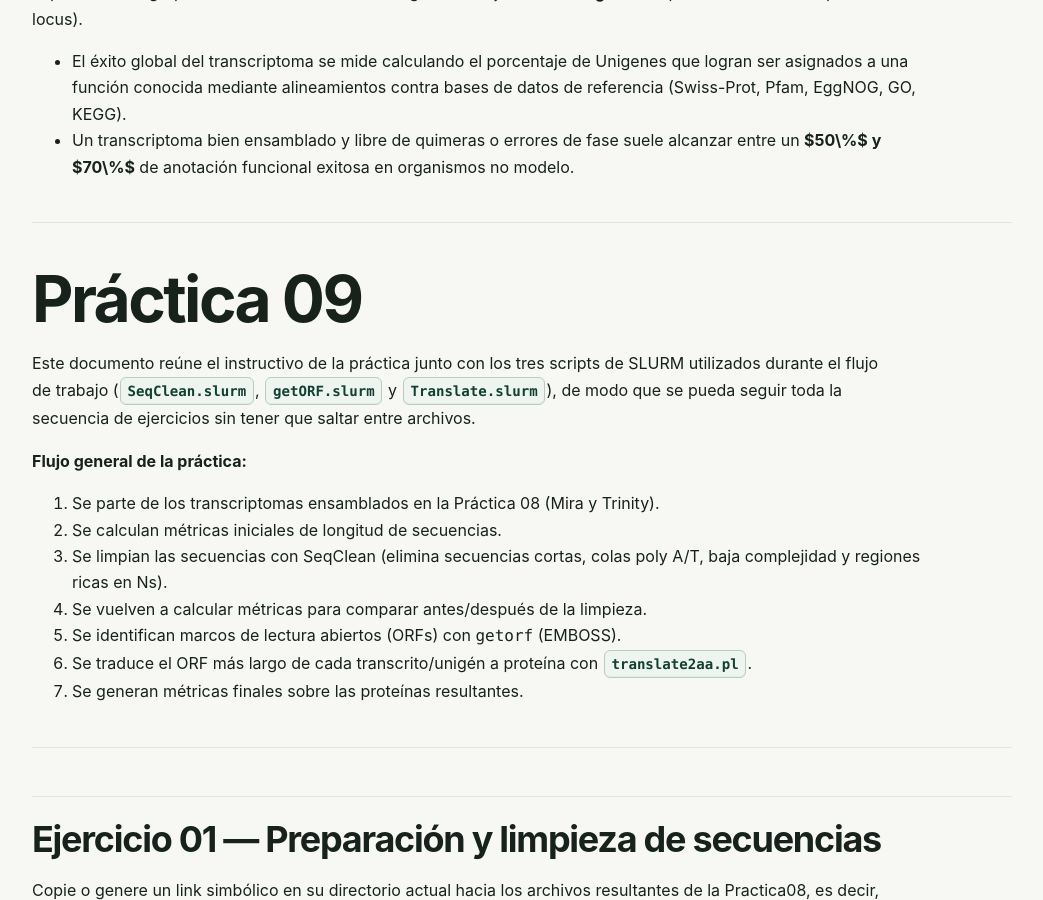
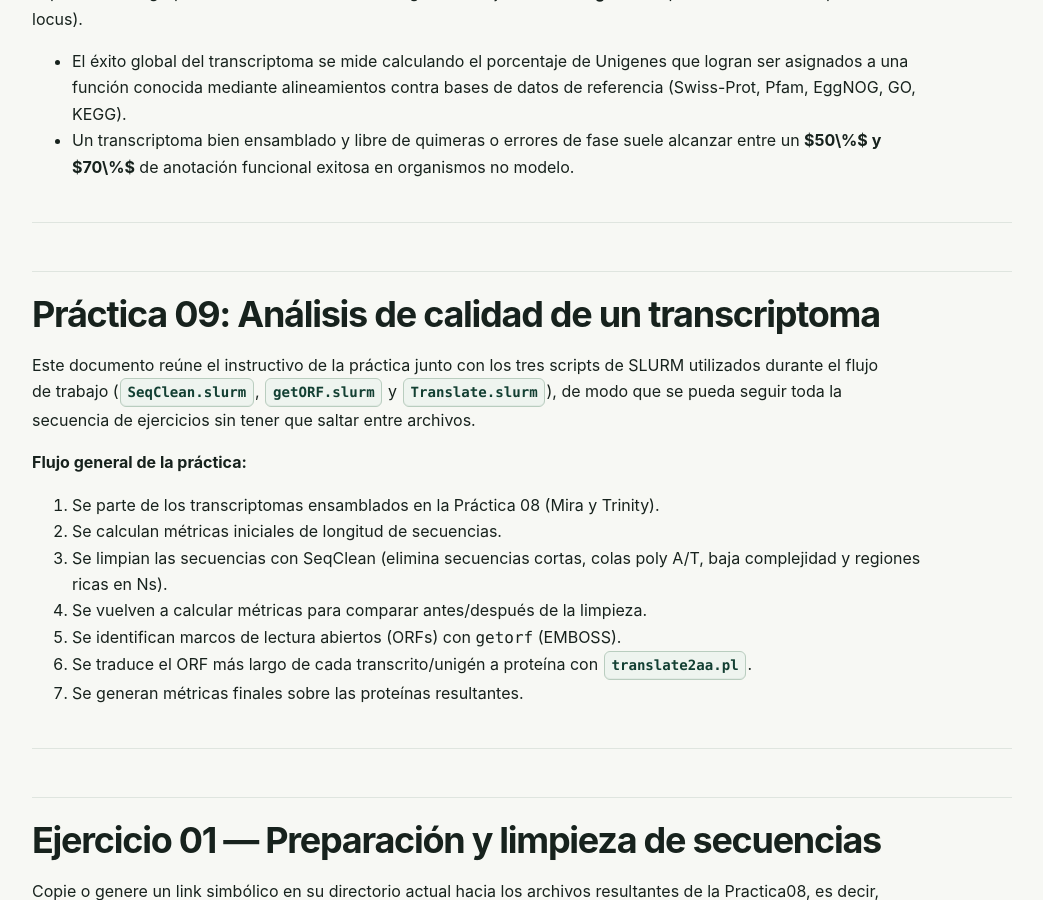
Before and after one commit to vitoem/HBGT_2026, a Jekyll site: the page built from docs/dia-08.md, in a window 1280 px wide and 900 px high, scrolled down 4482 px. Shown: the whole window, without its empty margins (118-1161 px from the left). Built offline with Jekyll 4.4.1, drawn with Linux system fonts in a browser that asks for light colours; some of the changed text lies outside the part shown.

Commit message:
Update section headers for practices 09 and 10

```diff
--- a/docs/dia-08.md
+++ b/docs/dia-08.md
@@ -108,7 +108,7 @@ El proceso de agrupación de transcritos similares genera conjuntos de **Unigene
 
 ---
 
-# Práctica 09
+## <span id="practica-09"> Práctica 09: Análisis de calidad de un transcriptoma </span>
 
 Este documento reúne el instructivo de la práctica junto con los tres scripts de SLURM utilizados durante el flujo de trabajo (`SeqClean.slurm`, `getORF.slurm` y `Translate.slurm`), de modo que se pueda seguir toda la secuencia de ejercicios sin tener que saltar entre archivos.
 
@@ -273,7 +273,7 @@ Estime las métricas para los archivos recientemente generados y compare las sal
 
 ---
 
-# Práctica 10
+## <span id="practica-10"> Práctica 10: Refinamiento y anotación de un transcriptoma </span>
 
 Este documento reúne el instructivo de la práctica junto con los scripts de SLURM involucrados en el flujo de anotación funcional de los unigenes ensamblados con Trinity: `FormatDB.slurm` (construcción de la base de datos de referencia), `AlignWise.slurm` (identificación de CDS/ORF codificante vía alineamiento contra proteínas de referencia) y un paso final de `BLASTp` contra esa misma base de datos, para contrastar los productos proteicos obtenidos.
 
```
